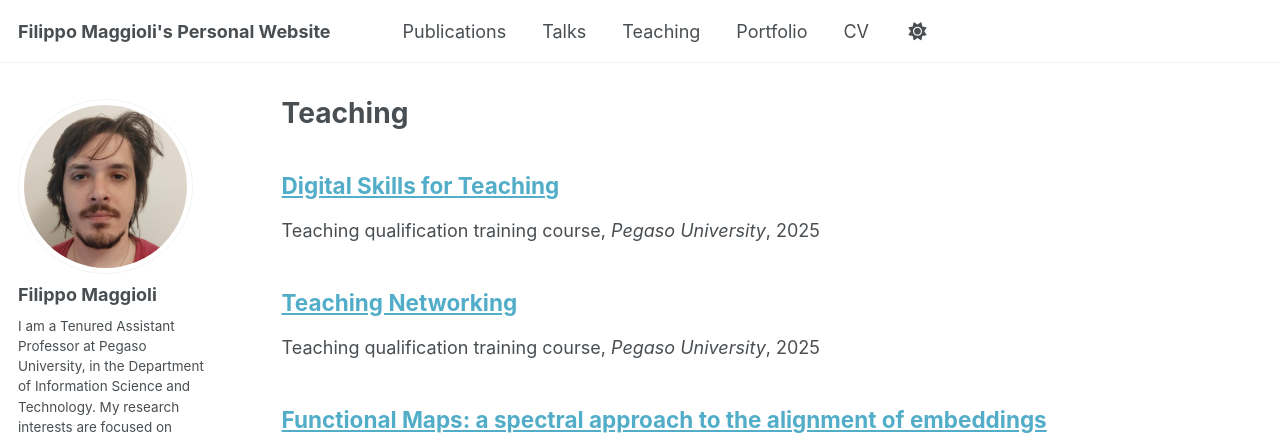
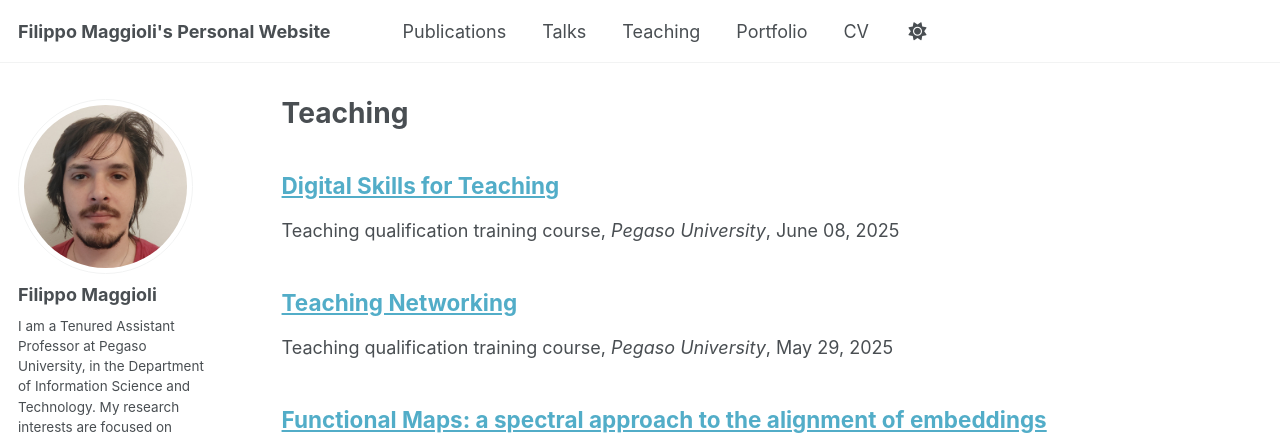
Before and after one commit to fmaggioli/fmaggioli.github.io, a Jekyll site: the page built from _pages/teaching.html, in a window 1280 px wide and 1270 px high. Shown: the top 439 px of the window. Built offline with Jekyll 4.4.1, drawn with Linux system fonts in a browser that asks for light colours; some web fonts are replaced.

Commit message:
Working on teaching.

```diff
--- a/_includes/teaching-single.html
+++ b/_includes/teaching-single.html
@@ -23,7 +23,11 @@
       {% endif %}
     </h2>
 
-        <p> {{ post.type }}, <i>{{ post.venue }}</i>, {{ post.date | default: "1900-01-01" | date: "%Y" }} </p>
+    {% if post.singledate %}
+      <p> {{ post.type }}, <i>{{ post.venue }}</i>, {{ post.date | default: "1900-01-01" | date: '%B %d, %Y' }} </p>
+    {% else %}
+      <p> {{ post.type }}, <i>{{ post.venue }}</i>, {{ post.date | default: "1900-01-01" | date: "%Y" }} </p>
+    {% endif %}
 
   </article>
 </div>
```
Also changed, not shown: _teaching/2025-05-29-teachnet.md (+1 -0 lines), _teaching/2025-06-08-teachdigital.md (+1 -0 lines).
